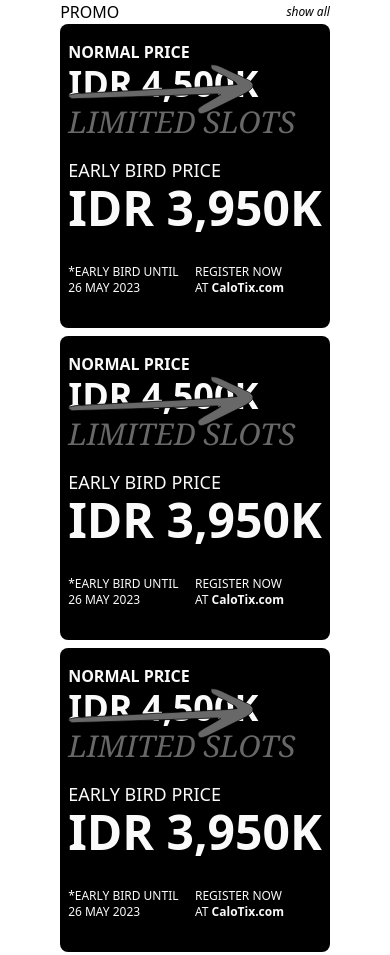
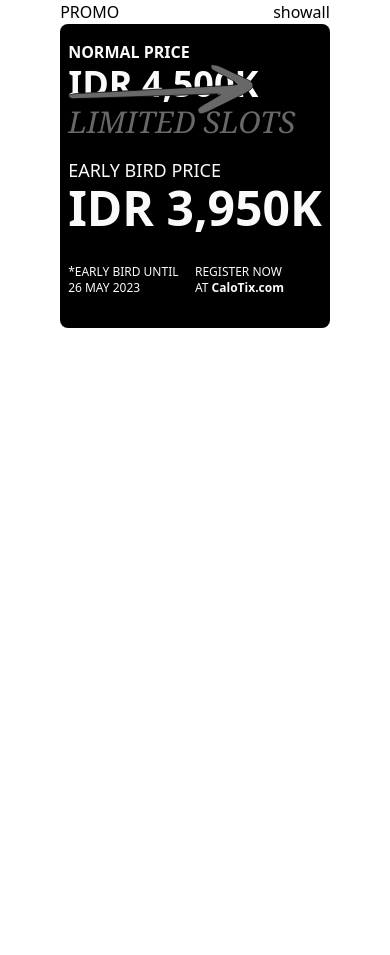
Before and after one commit to muhzulzidan/calo-tiket, a plain HTML site: page src/index.html in a window 390 px wide. Shown: the top 955 px of the page. After the commit the page ends 844 px from the top, so only its background shows below. Drawn offline with nearby package versions, Linux system fonts and the light colour scheme; files that its build step writes are made by us from their sources.

Commit message:
nambah script js sedikit

```diff
--- a/src/index.html
+++ b/src/index.html
@@ -11,10 +11,10 @@
             <div class="flex gap-3 justify-between md:justify-normal">
                 <h2>PROMO</h2>
                 <span class="hidden md:flex text-xs py-1"><a href="" class="italic"> lihat semua</a></span>
-                <span class="md:hidden text-xs py-1"><a href="" class="italic"> show all</a></span>
+                <button type="button" onclick="btnShowAll()" class="md:hidden">showall</button>
             </div>
-            <div class="grid grid-cols-1 w-max md:grid-cols-4 gap-2 sm:gap-4 text-stone-50">
-                <div class="bg-black hover:bg-slate-900 rounded-lg grayscale hover:grayscale-0">
+            <div id="item-promo" class="grid grid-cols-1 w-max md:grid-cols-4 gap-2 sm:gap-4 text-stone-50">
+                <div class="bg-black hover:bg-slate-900 rounded-lg grayscale hover:grayscale-0 md:flex  PromoCard">
                     <a href="#">
                         <div class="relative font-semibold mx-2 pt-4">
                             <p>NORMAL PRICE</p>
@@ -42,7 +42,7 @@
                         </div>
                     </a>
                 </div>
-                <div class="bg-black hover:bg-slate-900 rounded-lg grayscale hover:grayscale-0">
+                <div class="bg-black hover:bg-slate-900 rounded-lg grayscale hover:grayscale-0 md:flex hidden PromoCard">
                     <a href="#">
                         <div class="relative font-semibold mx-2 pt-4">
                             <p>NORMAL PRICE</p>
@@ -70,7 +70,7 @@
                         </div>
                     </a>
                 </div>
-                <div class="bg-black hover:bg-slate-900 rounded-lg grayscale hover:grayscale-0">
+                <div class="bg-black hover:bg-slate-900 rounded-lg grayscale hover:grayscale-0 md:flex hidden PromoCard">
                     <a href="#">
                         <div class="relative font-semibold mx-2 pt-4">
                             <p>NORMAL PRICE</p>
@@ -98,7 +98,7 @@
                         </div>
                     </a>
                 </div>
-                <div class="bg-black hover:bg-slate-900 rounded-lg grayscale hover:grayscale-0">
+                <div class="bg-black hover:bg-slate-900 rounded-lg grayscale hover:grayscale-0 md:flex hidden PromoCard">
                     <a href="#">
                         <div class="relative font-semibold mx-2 pt-4">
                             <p>NORMAL PRICE</p>
@@ -126,10 +126,18 @@
                         </div>
                     </a>
                 </div>
-
-
             </div>
         </div>
     </section>
+    <script>
+        function btnShowAll() {
+            const btn_show = document.querySelectorAll ("div.PromoCard")
+            btn_show[0].style.display = "block"
+            btn_show[1].style.display = "block"
+            btn_show[2].style.display = "block"
+            btn_show[3].style.display = "block"
+
+        }
+    </script>
 </body>
 </html>
```
